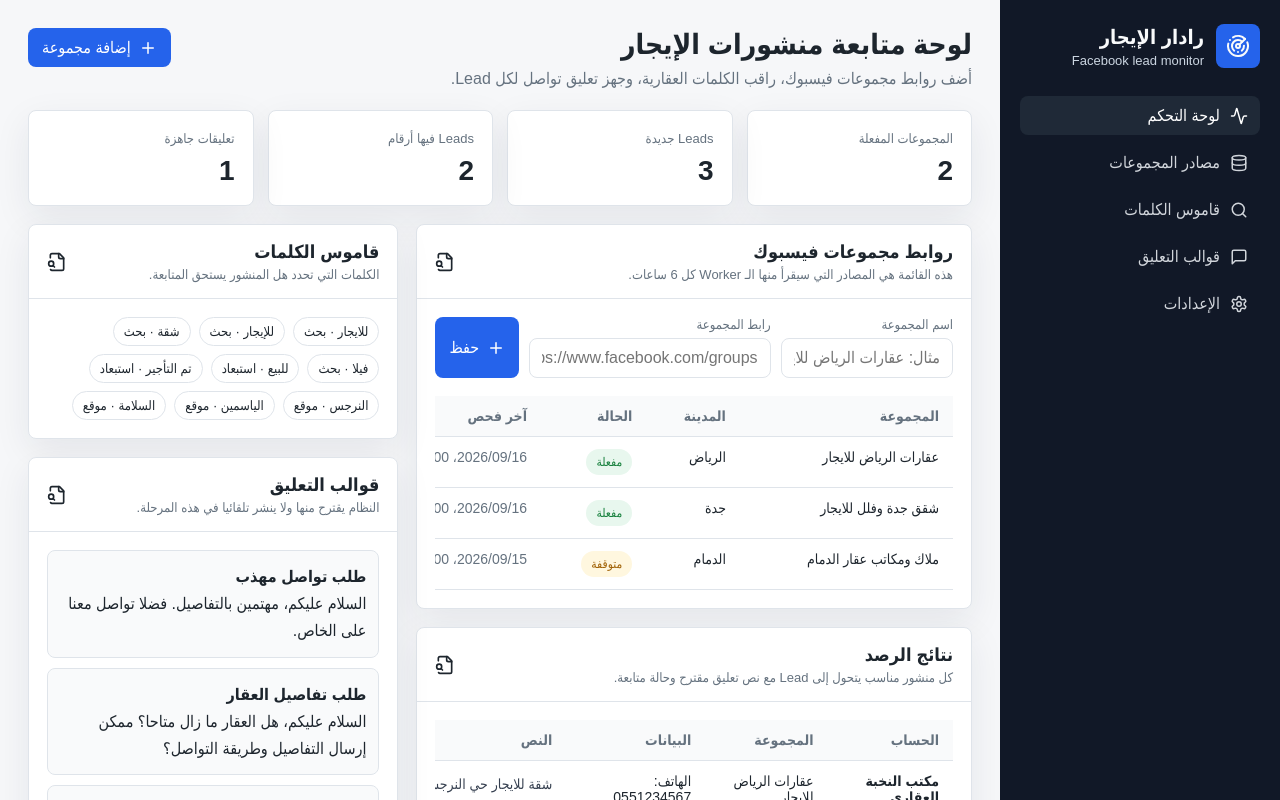
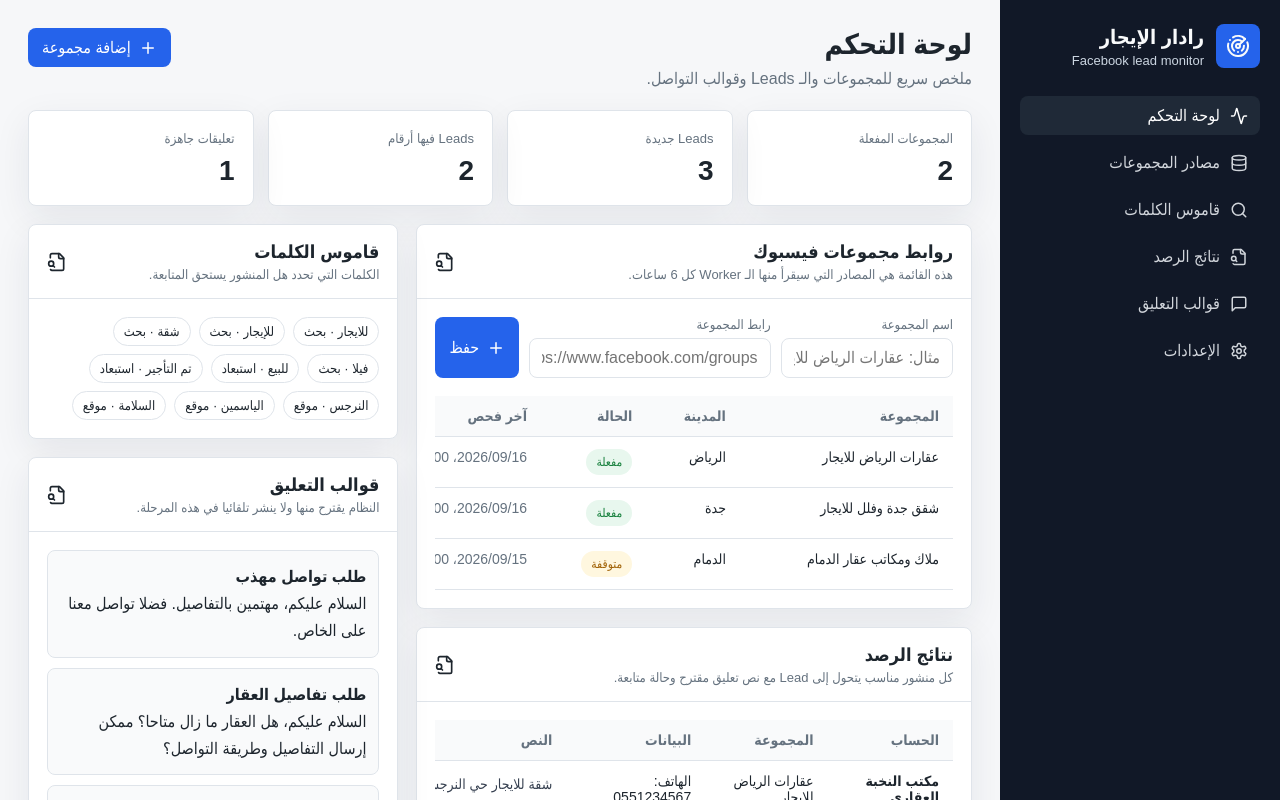
Before and after one commit to medelhady/Facebook-rental-radar, a Next.js app: page / in a window 1280 px wide. Shown: the top 800 px of the page. Built offline with nearby package versions, Linux system fonts and the light colour scheme.

Commit message:
Add working dashboard navigation tabs

```diff
--- a/app/globals.css
+++ b/app/globals.css
@@ -78,12 +78,17 @@ select {
 }
 
 .navItem {
+  width: 100%;
+  border: 0;
   display: flex;
   align-items: center;
   gap: 10px;
   padding: 10px 12px;
   border-radius: 8px;
+  background: transparent;
   color: #d1d5db;
+  cursor: pointer;
+  text-align: right;
 }
 
 .navItem.active {
--- a/app/page.tsx
+++ b/app/page.tsx
@@ -10,7 +10,8 @@ import {
   Plus,
   Radar,
   Search,
-  Settings
+  Settings,
+  type LucideIcon
 } from "lucide-react";
 import { useMemo, useState } from "react";
 import { commentTemplates, groups, keywords, leads } from "@/lib/demo-data";
@@ -28,7 +29,23 @@ const dateFormatter = new Intl.DateTimeFormat("ar", {
   timeStyle: "short"
 });
 
+type View = "dashboard" | "groups" | "keywords" | "leads" | "comments" | "settings";
+
+const navItems: Array<{
+  id: View;
+  label: string;
+  icon: LucideIcon;
+}> = [
+  { id: "dashboard", label: "لوحة التحكم", icon: Activity },
+  { id: "groups", label: "مصادر المجموعات", icon: Database },
+  { id: "keywords", label: "قاموس الكلمات", icon: Search },
+  { id: "leads", label: "نتائج الرصد", icon: FileSearch },
+  { id: "comments", label: "قوالب التعليق", icon: MessageSquare },
+  { id: "settings", label: "الإعدادات", icon: Settings }
+];
+
 export default function Home() {
+  const [activeView, setActiveView] = useState<View>("dashboard");
   const [sampleText, setSampleText] = useState(
     "شقة للايجار حي النرجس 3 غرف وصالة السعر 4200 شهري للتواصل 0551112233"
   );
@@ -61,6 +78,7 @@ export default function Home() {
   const activeGroups = groups.filter((group) => group.status === "active").length;
   const phoneLeads = leads.filter((lead) => lead.phone).length;
   const readyComments = leads.filter((lead) => lead.status === "comment_ready").length;
+  const pageTitle = navItems.find((item) => item.id === activeView)?.label ?? "لوحة التحكم";
 
   return (
     <div className="shell">
@@ -75,41 +93,83 @@ export default function Home() {
           </div>
         </div>
         <nav className="nav">
-          <div className="navItem active">
-            <Activity size={18} />
-            لوحة التحكم
-          </div>
-          <div className="navItem">
-            <Database size={18} />
-            مصادر المجموعات
-          </div>
-          <div className="navItem">
-            <Search size={18} />
-            قاموس الكلمات
-          </div>
-          <div className="navItem">
-            <MessageSquare size={18} />
-            قوالب التعليق
-          </div>
-          <div className="navItem">
-            <Settings size={18} />
-            الإعدادات
-          </div>
+          {navItems.map((item) => {
+            const Icon = item.icon;
+            return (
+              <button
+                className={`navItem ${activeView === item.id ? "active" : ""}`}
+                key={item.id}
+                onClick={() => setActiveView(item.id)}
+                type="button"
+              >
+                <Icon size={18} />
+                {item.label}
+              </button>
+            );
+          })}
         </nav>
       </aside>
 
       <main className="main">
         <section className="topbar">
           <div>
-            <h2>لوحة متابعة منشورات الإيجار</h2>
-            <p>أضف روابط مجموعات فيسبوك، راقب الكلمات العقارية، وجهز تعليق تواصل لكل Lead.</p>
+            <h2>{pageTitle}</h2>
+            <p>{viewSubtitle(activeView)}</p>
           </div>
-          <button className="button">
+          <button className="button" onClick={() => setActiveView("groups")} type="button">
             <Plus size={18} />
             إضافة مجموعة
           </button>
         </section>
 
+        {(activeView === "dashboard" || activeView === "groups" || activeView === "leads") && (
+          <Stats activeGroups={activeGroups} phoneLeads={phoneLeads} readyComments={readyComments} />
+        )}
+
+        {activeView === "dashboard" && (
+          <section className="contentGrid">
+            <div>
+              <GroupsPanel />
+              <LeadsPanel />
+            </div>
+            <div>
+              <KeywordsPanel />
+              <CommentsPanel />
+              <ParserPanel
+                parsedSample={parsedSample}
+                sampleText={sampleText}
+                setSampleText={setSampleText}
+              />
+              <NextStepPanel />
+            </div>
+          </section>
+        )}
+
+        {activeView === "groups" && <GroupsPanel />}
+        {activeView === "keywords" && <KeywordsPanel expanded />}
+        {activeView === "leads" && <LeadsPanel />}
+        {activeView === "comments" && <CommentsPanel expanded />}
+        {activeView === "settings" && (
+          <section className="contentGrid">
+            <ParserPanel parsedSample={parsedSample} sampleText={sampleText} setSampleText={setSampleText} />
+            <NextStepPanel />
+          </section>
+        )}
+      </main>
+    </div>
+  );
+}
+
+function Stats({
+  activeGroups,
+  phoneLeads,
+  readyComments
+}: {
+  activeGroups: number;
+  phoneLeads: number;
+  readyComments: number;
+}) {
+  return (
     <section className="grid">
       <div className="stat">
         <span>المجموعات المفعلة</span>
@@ -128,13 +188,12 @@ export default function Home() {
         <strong>{readyComments}</strong>
       </div>
     </section>
+  );
+}
 
-        <section className="contentGrid">
-          <div>
-            <Panel
-              title="روابط مجموعات فيسبوك"
-              subtitle="هذه القائمة هي المصادر التي سيقرأ منها الـ Worker كل 6 ساعات."
-            >
+function GroupsPanel() {
+  return (
+    <Panel title="روابط مجموعات فيسبوك" subtitle="هذه القائمة هي المصادر التي سيقرأ منها الـ Worker كل 6 ساعات.">
       <div className="formGrid">
         <div className="field">
           <label>اسم المجموعة</label>
@@ -186,11 +245,12 @@ export default function Home() {
         </table>
       </div>
     </Panel>
+  );
+}
 
-            <Panel
-              title="نتائج الرصد"
-              subtitle="كل منشور مناسب يتحول إلى Lead مع نص تعليق مقترح وحالة متابعة."
-            >
+function LeadsPanel() {
+  return (
+    <Panel title="نتائج الرصد" subtitle="كل منشور مناسب يتحول إلى Lead مع نص تعليق مقترح وحالة متابعة.">
       <div className="tableWrap">
         <table>
           <thead>
@@ -232,10 +292,32 @@ export default function Home() {
         </table>
       </div>
     </Panel>
+  );
+}
+
+function KeywordsPanel({ expanded = false }: { expanded?: boolean }) {
+  return (
+    <Panel title="قاموس الكلمات" subtitle="الكلمات التي تحدد هل المنشور يستحق المتابعة.">
+      {expanded && (
+        <div className="formGrid" style={{ marginBottom: 16 }}>
+          <div className="field">
+            <label>الكلمة</label>
+            <input placeholder="مثال: شقة للايجار" />
           </div>
-
-          <div>
-            <Panel title="قاموس الكلمات" subtitle="الكلمات التي تحدد هل المنشور يستحق المتابعة.">
+          <div className="field">
+            <label>النوع</label>
+            <select defaultValue="include">
+              <option value="include">كلمة بحث</option>
+              <option value="exclude">استبعاد</option>
+              <option value="location">موقع</option>
+            </select>
+          </div>
+          <button className="button" type="button">
+            <Plus size={18} />
+            إضافة
+          </button>
+        </div>
+      )}
       <div className="chips">
         {keywords.map((keyword) => (
           <span className="chip" key={keyword.id}>
@@ -244,8 +326,18 @@ export default function Home() {
         ))}
       </div>
     </Panel>
+  );
+}
 
+function CommentsPanel({ expanded = false }: { expanded?: boolean }) {
+  return (
     <Panel title="قوالب التعليق" subtitle="النظام يقترح منها ولا ينشر تلقائيا في هذه المرحلة.">
+      {expanded && (
+        <div className="field" style={{ marginBottom: 16 }}>
+          <label>قالب جديد</label>
+          <textarea placeholder="السلام عليكم، مهتمين بالتفاصيل..." />
+        </div>
+      )}
       {commentTemplates.map((template) => (
         <div className="commentBox" key={template.id} style={{ marginBottom: 10 }}>
           <strong>{template.title}</strong>
@@ -253,7 +345,19 @@ export default function Home() {
         </div>
       ))}
     </Panel>
+  );
+}
 
+function ParserPanel({
+  parsedSample,
+  sampleText,
+  setSampleText
+}: {
+  parsedSample: { phone?: string; price?: string; location?: string; confidence: number; duplicateHash: string };
+  sampleText: string;
+  setSampleText: (value: string) => void;
+}) {
+  return (
     <Panel title="اختبار استخراج البيانات" subtitle="الصق نص منشور لترى ماذا سيستخرج النظام.">
       <div className="field">
         <label>نص المنشور</label>
@@ -267,17 +371,17 @@ export default function Home() {
         <div>بصمة التكرار: {parsedSample.duplicateHash}</div>
       </div>
     </Panel>
+  );
+}
 
+function NextStepPanel() {
+  return (
     <Panel title="خطوة التشغيل القادمة" subtitle="ماذا يحدث بعد ربط Supabase والـ Worker؟">
       <div className="commentBox">
-                <ClipboardCheck size={18} /> كل 6 ساعات: فحص المصادر، فلترة المنشورات، استخراج البيانات، تجهيز
-                التعليق، ثم عرضها للموافقة اليدوية.
+        <ClipboardCheck size={18} /> كل 6 ساعات: فحص المصادر، فلترة المنشورات، استخراج البيانات، تجهيز التعليق، ثم
+        عرضها للموافقة اليدوية.
       </div>
     </Panel>
-          </div>
-        </section>
-      </main>
-    </div>
   );
 }
 
@@ -330,3 +434,15 @@ function keywordLabel(type: string) {
   };
   return labels[type] ?? type;
 }
+
+function viewSubtitle(view: View) {
+  const subtitles: Record<View, string> = {
+    dashboard: "ملخص سريع للمجموعات والـ Leads وقوالب التواصل.",
+    groups: "أضف روابط مجموعات فيسبوك التي تريد مراقبتها.",
+    keywords: "إدارة كلمات البحث والاستبعاد والمناطق المستهدفة.",
+    leads: "مراجعة المنشورات المطابقة والبيانات المستخرجة منها.",
+    comments: "إدارة الرسائل الجاهزة التي ستستخدم للموافقة اليدوية قبل التعليق.",
+    settings: "اختبار الاستخراج وتجهيز إعدادات التشغيل القادمة."
+  };
+  return subtitles[view];
+}
```
Lines whose indentation alone changed are shown as unchanged.
